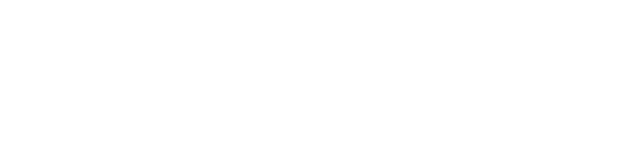
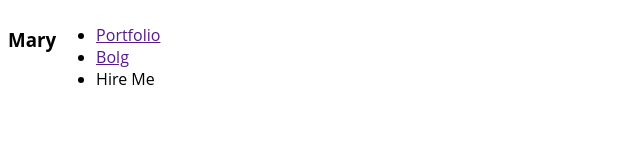
Before and after one commit to faisal5177/web-dev-portfolio, a plain HTML site: page index.html in a window 1280 px wide. Shown: the whole page, without its empty margins (0-640 px from the left). Drawn offline with Linux system fonts and the light colour scheme; a web font is replaced by a local one.

Commit message:
added an index.html file

```diff
--- a/index.html
+++ b/index.html
@@ -4,10 +4,21 @@
     <meta charset="UTF-8">
     <meta name="viewport" content="width=device-width, initial-scale=1.0">
     <title>Web Developer Portfolio</title>
+    <link rel="preconnect" href="https://fonts.gooleapis.com">
+    <link rel="preconnect" href="https://fonts.gooleapis.com/css?family=Open+Sans:ital,wght@0,300..800;1 300..800&display=swap" rel="stylesheet">
+    <link rel="stylesheet" href="styles/portfolio.css">
 </head>
-<body>
+
+<body class="open-sans-normal">
     <header>
-
+         <nav>
+            <h3 class="nav-title">Ma<span class="text- primary">r</span>y</h3>
+            <ul>
+                <li><a href="">Portfolio</a></li>
+                <li><a href="">Bolg</a></li>
+                <li><a href=""></a>Hire Me</li>
+            </ul>
+         </nav>
     </header>
     <main>
 
--- /dev/null
+++ b/styles/portfolio.css
@@ -0,0 +1,25 @@
+
+
+.open-sans-normal {
+    font-family:"Open Sans", sans-serif;
+    font-optical-sizing: auto;
+    font-style: normal;
+    font-variation-settings:
+    "wdth" 100;
+}
+
+/*shared style */
+.text-primary {
+    color: #fd6ea0
+}
+
+
+/*Nav styles*/
+nav{
+    display: flex;
+}
+
+.nav.title {
+    font-weight: 800;
+    font-size: 45px;
+}
```
